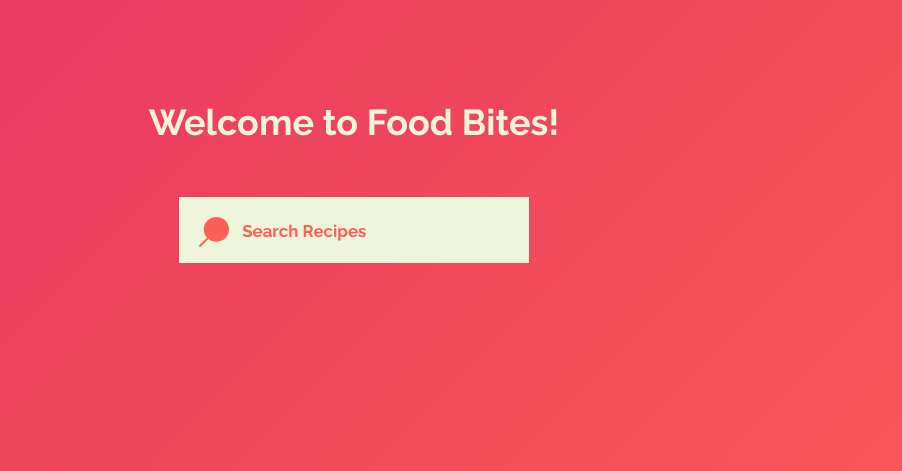
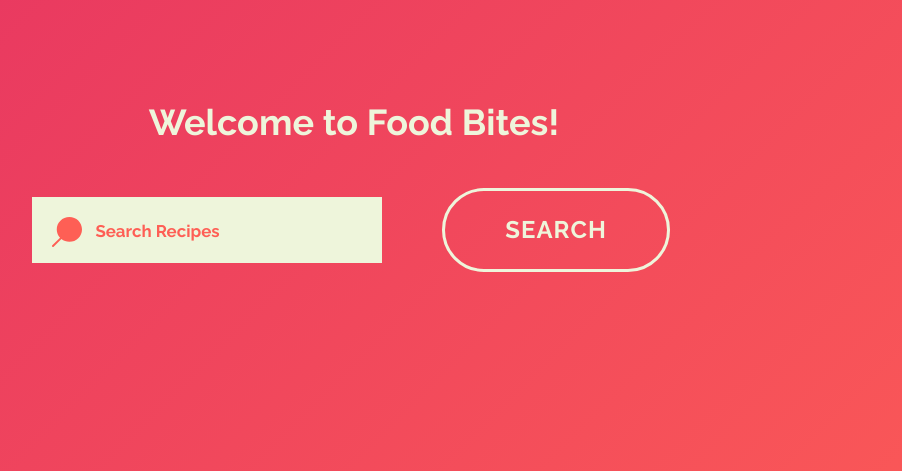
Before and after one commit to award28/Food_Bites, a Node server app: page / in a window 1280 px wide. Shown: the top 471 px of the page, without its empty margins (286-1188 px from the left). Run offline with Node 20, Linux system fonts and the light colour scheme; some libraries are stand-ins or nearby versions.

Commit message:
Added button

```diff
--- /dev/null
+++ b/public/css/btn.css
@@ -0,0 +1,73 @@
+@font-face {
+	font-family: 'FontAwesome';
+	src: url('http://cdnjs.cloudflare.com/ajax/libs/font-awesome/4.7.0/fonts/fontawesome-webfont.woff') format('woff');
+}
+
+.btn {
+  font-family: inherit;
+  font-size: inherit;
+  background: none;
+  cursor: pointer;
+  padding: 25px 60px;
+  display: inline-block;
+  margin: 15px 30px;
+  text-transform: uppercase;
+  letter-spacing: 1px;
+  font-weight: 700;
+  outline: none;
+  position: relative;
+  -webkit-transition: all 0.3s;
+  -moz-transition: all 0.3s;
+  transition: all 0.3s;
+  border-radius: 50px;
+  border: 3px solid #eef5db;
+  color: #eef5db;
+  overflow: hidden;
+}
+
+.btn:after {
+	content: '';
+	position: absolute;
+	z-index: -1;
+	-webkit-transition: all 0.3s;
+	-moz-transition: all 0.3s;
+	transition: all 0.3s;
+}
+
+.btn:before {
+	font-family: 'icomoon';
+	-webkit-font-smoothing: antialiased;
+	position: absolute;
+	height: 100%;
+	font-size: 125%;
+	line-height: 2.54;
+	color: #eef5db;
+	-webkit-transition: all 0.3s;
+	-moz-transition: all 0.3s;
+	transition: all 0.3s;
+	left: 130%;
+	top: 0;
+}
+
+.icon-arrow-right:before {
+  font-family: FontAwesome;
+	content: "\f0f5";
+}
+
+.btn:active {
+  color: #78E38E;
+}
+
+.btn:hover {
+	background: linear-gradient(155deg, #DD4E44, #FE5F55);
+  border: 3px solid #89E69C;
+  transition: 1s;
+}
+
+.btn:active:before {
+	color: #4CD964;
+}
+
+.btn:hover:before {
+	left: 80%;
+}
--- a/views/index.ejs
+++ b/views/index.ejs
@@ -4,6 +4,7 @@
     <title></title>
 		<link rel="stylesheet" type="text/css" href="http://cdnjs.cloudflare.com/ajax/libs/normalize/5.0.0/normalize.min.css" />
 		<link rel="stylesheet" type="text/css" href="/css/style.css" />
+		<link rel="stylesheet" type="text/css" href="/css/btn.css" />
   </head>
   <body class=bg ng-controller=index>
 			<section class="content">
@@ -15,6 +16,7 @@
 						<span class="searchContent">Search Recipes</span>
 					</label>
 				</span>
+          <button class="btn icon-arrow-right">Search</button>
         </center>
 			</section>
   </body>
```
Also changed, not shown: public/img/search.svg.
